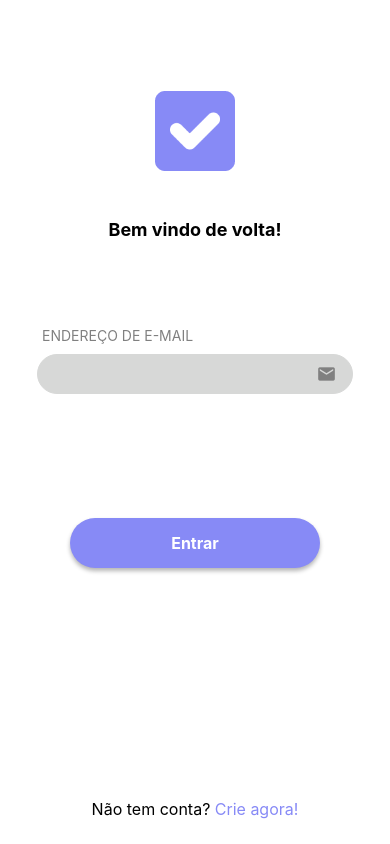
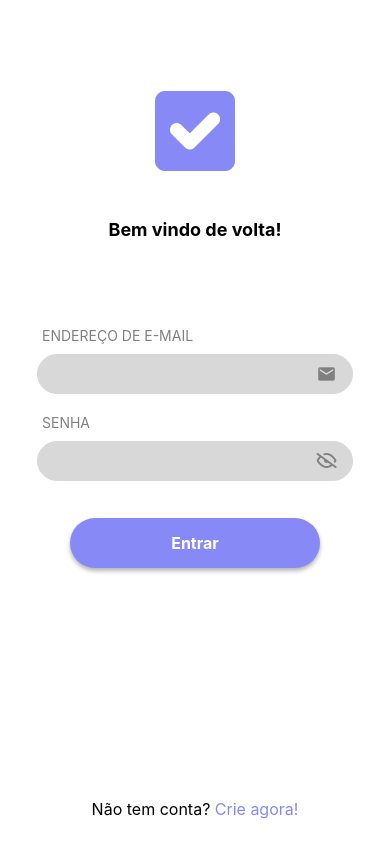
Before and after one commit to raivinht/ReactNative-App, a React Native app: screen / in a window 390 px wide. Built offline with nearby package versions, Linux system fonts and the light colour scheme.

Commit message:
Organizing the code, using tools with the components and updating the screen.

```diff
--- a/src/components/input/index.tsx
+++ b/src/components/input/index.tsx
@@ -1,5 +1,5 @@
 import React, { forwardRef, Fragment, LegacyRef } from "react";
-import { View, Text, TextInput, TextInputProps } from "react-native";
+import { View, Text, TextInput, TextInputProps, TouchableOpacity } from "react-native";
 import { style } from "./style";
 import { themes } from "../../global/themes";
 import { FontAwesome, MaterialIcons, Octicons } from "@expo/vector-icons";
@@ -26,14 +26,23 @@
         <Fragment>
             <Text style={style.titleInput}>{title}</Text>
             <View style={style.boxInput}>
+                {IconLeft && IconLeftName && (
+                    <TouchableOpacity>
+                        <IconLeft name={IconLeftName as any} size={ 20 } color={themes.colors.gray}
+                         style={style.Icon}
+                        />
+                    </TouchableOpacity>
+                )}
                 <TextInput
                     style={style.input}
                 />
-                <MaterialIcons
-                    name="email"
-                    size={20}
-                    color={themes.colors.gray}
-                />
+                {IconRight && IconRightName && (
+                    <TouchableOpacity>
+                        <IconRight name={IconRightName as any} size={20}
+                         style={style.Icon}
+                        />
+                    </TouchableOpacity>
+                )}
             </View>
         </Fragment>
     )
--- a/src/components/input/style.tsx
+++ b/src/components/input/style.tsx
@@ -24,4 +24,8 @@
         color: themes.colors.gray,
         marginTop: 20,
     },
+    Icon: {
+        width: '100%',
+        color: themes.colors.gray,
+    }
 })
--- a/src/pages/login/index.tsx
+++ b/src/pages/login/index.tsx
@@ -2,7 +2,7 @@
 import { Text, View, Image, TextInput, TouchableOpacity, Alert, ActivityIndicator } from "react-native";
 import { style } from "./styles"
 import Logo from '../../assets/logo.png';
-import { MaterialIcons } from '@expo/vector-icons';
+import { MaterialIcons, Octicons } from '@expo/vector-icons';
 import { themes } from "../../global/themes";
 import { Input } from "../../components/input";
 
@@ -44,33 +44,18 @@
             <View style={style.boxMid}>
                 <Input
                 title="ENDEREÇO DE E-MAIL"
+                value={email}
+                onChangeText={setEmail}
+                IconRight={MaterialIcons}
+                IconRightName="email"
                 />
-                {/* <Text style={style.titleInput}>ENDEREÇO DE E-MAIL</Text>
-                <View style={style.boxInput}>
-                    <TextInput
-                        style={style.input}
-                        value={email}
-                        onChangeText={setEmail}
-                    />
-                    <MaterialIcons
-                        name="email"
-                        size={20}
-                        color={themes.colors.gray}
-                    />
-                </View>
-                <Text style={style.titleInput}>SENHA</Text>
-                <View style={style.boxInput}>
-                    <TextInput
-                        style={style.input}
-                        value={password}
-                        onChangeText={setPassword}
-                    />
-                    <MaterialIcons
-                        name="remove-red-eye"
-                        size={20}
-                        color={themes.colors.gray}
-                    />
-                </View> */}
+                <Input
+                title="SENHA"
+                value={password}
+                onChangeText={setPassword}
+                IconRight={Octicons}
+                IconRightName="eye-closed"
+                />
             </View>
             <View style={style.boxBottom}>
                 <TouchableOpacity style={style.button} onPress={() => getLogin()}>
```
